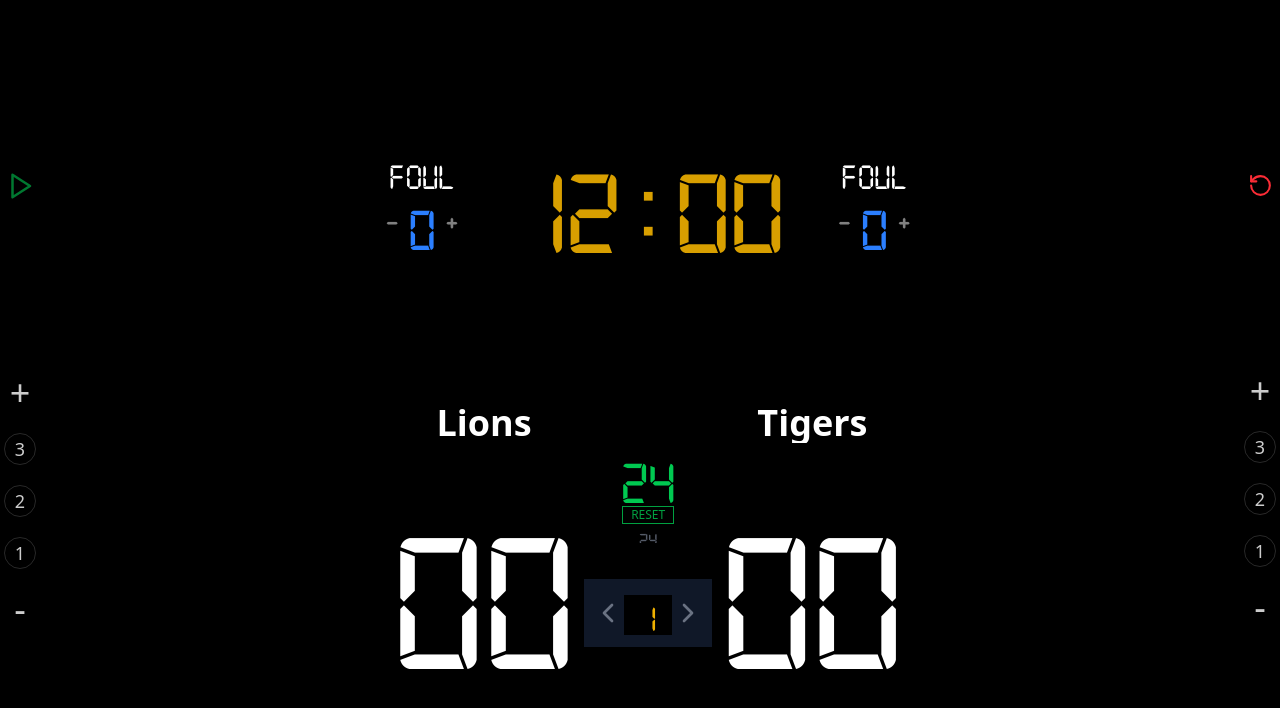
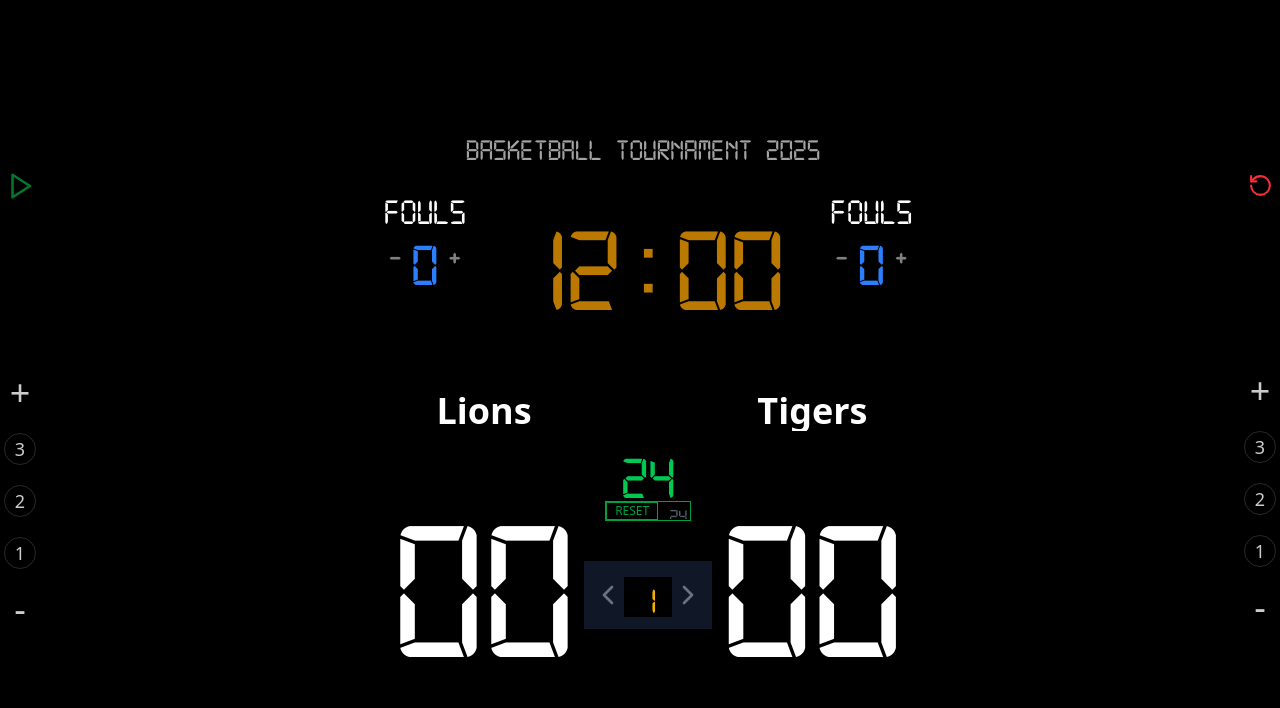
Before and after one commit to NickAndriam/snap-mark, a React app: page / in a window 1280 px wide. Shown: the top 708 px of the page. Built offline with nearby package versions, Linux system fonts and the light colour scheme; the HTML template or start-up script is replaced by a standard one.

Commit message:
feat: enhance score board functionality with foul tracking and timer reset logic

```diff
--- a/src/components/score-board/foul.tsx
+++ b/src/components/score-board/foul.tsx
@@ -1,10 +1,11 @@
-import React from "react";
-
-export default function Foul() {
-  const [fouls, setFouls] = React.useState(0);
+interface FoulProps {
+  fouls: number;
+  setFouls: (fouls: number) => void;
+}
+export default function Foul({ fouls, setFouls }: FoulProps) {
   return (
     <div className="digital">
-      <p className="text-2xl lg:text-4xl">FOUL</p>
+      <p className="text-2xl lg:text-4xl">Fouls</p>
       <div className="flex gap-2 items-center justify-center">
         <p
           className="text-4xl opacity-50 pressed"
--- a/src/components/score-board/score-board.tsx
+++ b/src/components/score-board/score-board.tsx
@@ -28,12 +28,9 @@ export default function ScoreBoard() {
   // });
 
   const [defaultScore] = useState<number>(0);
-
   const [startTimer, setStartTimer] = useState<boolean>(false);
   const [restartTimer, setRestartTimer] = useState<boolean>(false);
-
-  console.log("Away team score", awayTeam);
-  console.log("Home team score", homeTeam);
+  const [resetShotClock, setResetShotClock] = useState<boolean>(false);
 
   const onFullReset = () => {
     setHomeTeam({
@@ -57,19 +54,30 @@ export default function ScoreBoard() {
     }
   }, [restartTimer, setRestartTimer]);
 
+  useEffect(() => {
+    setResetShotClock(true);
+    setStartTimer(false);
+    const timeout = setTimeout(() => {
+      setResetShotClock(false);
+      // setStartTimer(true);
+    }, 100);
+    return () => clearTimeout(timeout);
+  }, [homeTeam.score, awayTeam.score]);
+
   return (
     <div className="flex">
+      {/* Left Bar */}
       <div className="fixed left-0 top-0 flex flex-col items-center justify-between lg:justify-evenly h-full w-10 py-4 lg:py-0 z-100">
         {startTimer ? (
           <Pause
             size={30}
-            className="opacity-60 text-green-500"
+            className="opacity-60 text-green-500 pressed"
             onClick={() => setStartTimer(false)}
           />
         ) : (
           <Play
             size={30}
-            className="opacity-60 text-green-500"
+            className="opacity-60 text-green-500 pressed"
             onClick={() => setStartTimer(true)}
           />
         )}
@@ -84,12 +92,33 @@ export default function ScoreBoard() {
           }
         />
       </div>
-      <div className="relative select-none text-white w-full flex flex-col gap-2 items-center justify-evenly px-20 lg:px-40 xl:px-96">
+      {/* Main Scoreboard */}
+      <div className="relative select-none text-white w-full flex flex-col gap-2 items-center justify-evenly px-20 lg:px-40 xl:px-96 lg:py-20">
+        {/* Timer, Fouls */}
         <div className="w-full flex items-center justify-between">
-          <Foul />
-          <Timer state={startTimer} restartTimer={restartTimer} />
-          <Foul />
+          <Foul
+            fouls={homeTeam.fouls}
+            setFouls={(currentFouls) =>
+              setHomeTeam({ ...homeTeam, fouls: currentFouls })
+            }
+          />
+          <div className="w-full">
+            <div className="w-full mt-2">
+              <input
+                className="text-3xl w-full digital text-white/80 text-center opacity-80"
+                defaultValue="BasketBall Tournament 2025 "
+              />
+            </div>
+            <Timer isPlaying={startTimer} restartTimer={restartTimer} />
+          </div>
+          <Foul
+            fouls={awayTeam.fouls}
+            setFouls={(currentFouls) =>
+              setAwayTeam({ ...awayTeam, fouls: currentFouls })
+            }
+          />
         </div>
+        {/* Score, ShotClock */}
         <div className="w-full flex flex-row items-center justify-between z-10 text-white rounded-lg">
           <Score
             teamName={homeTeam.name}
@@ -103,7 +132,11 @@ export default function ScoreBoard() {
             }
           />
           <div className="flex flex-col items-center justify-center gap-10">
-            <ShotClock />
+            <ShotClock
+              isPlaying={startTimer}
+              restartTimer={restartTimer || resetShotClock}
+              resetShotClock={resetShotClock}
+            />
             <Period period={period} setPeriod={setPeriod} />
           </div>
           <Score
@@ -119,8 +152,13 @@ export default function ScoreBoard() {
           />
         </div>
       </div>
+      {/* Right Bar */}
       <div className="fixed right-0 top-0 flex flex-col items-center justify-between lg:justify-evenly h-full w-10 py-4 lg:py-0 z-100">
-        <RotateCcw size={25} className=" text-red-500" onClick={onFullReset} />
+        <RotateCcw
+          size={25}
+          className=" text-red-500 pressed"
+          onClick={onFullReset}
+        />
         <ScoreButtons
           score={awayTeam.score}
           getScore={(point) =>
--- a/src/components/score-board/shot-clock.tsx
+++ b/src/components/score-board/shot-clock.tsx
@@ -1,40 +1,65 @@
-import { useState } from "react";
+import { useEffect, useState } from "react";
 import { useTimer } from "react-timer-hook";
 
-export default function ShotClock() {
+interface ShotClockProps {
+  isPlaying: boolean;
+  restartTimer: boolean;
+  resetShotClock: boolean;
+}
+
+export default function ShotClock({
+  isPlaying,
+  restartTimer,
+  resetShotClock,
+}: ShotClockProps) {
   const [minutesInSeconds, setMinutesInSeconds] = useState(24); // minutesInSeconds
 
   // Time
   const time = new Date();
   time.setSeconds(time.getSeconds() + minutesInSeconds); // 600 seconds = 10 minutes
 
-  const { seconds, isRunning, pause, resume, restart } = useTimer({
+  const { seconds, pause, resume, restart } = useTimer({
     expiryTimestamp: time,
     autoStart: false,
-    onExpire: () => console.warn("Timer expired"),
+    onExpire: () => {
+      const newTime = new Date();
+      newTime.setSeconds(newTime.getSeconds() + minutesInSeconds);
+      restart(newTime, false);
+    },
   });
 
-  const themeColor =
-    seconds > 10
-      ? "text-green-500"
-      : seconds > 3
-      ? "text-yellow-500"
-      : "text-red-500";
+  // Global Reset
+  useEffect(() => {
+    if (isPlaying) {
+      resume();
+    } else {
+      pause();
+    }
+    if (restartTimer) restart(time, false);
+  }, [isPlaying, pause, resume, restartTimer]);
+
+  // Reset Shot Clock when resetShotClock is true
+  useEffect(() => {
+    if (resetShotClock) {
+      const newTime = new Date();
+      newTime.setSeconds(newTime.getSeconds() + minutesInSeconds);
+      restart(newTime, false);
+    }
+  }, [resetShotClock, minutesInSeconds, restart]);
+
+  const themeColor = seconds > 10 ? "text-green-500" : "text-red-500";
 
   return (
     <div className="flex flex-col items-center justify-center gap-1">
       <h3
         className={`text-[60px] lg:[90px] font-bold digital leading-none text-green-500 w-16 pressed
             ${themeColor} cursor-pointer`}
-        onClick={() => (isRunning ? pause() : resume())}
+        onClick={() => restart(time, true)}
       >
         {seconds}
       </h3>
-      <div className="flex flex-col items-center justify-center gap-2 opacity-80">
-        <p
-          className="text-xs text-green-500 border border-green-500 px-2 pressed active:bg-green-500 active:text-white"
-          onClick={() => restart(time, true)}
-        >
+      <div className="flex flex-row items-center justify-center gap-2 opacity-80 border border-green-500">
+        <p className="text-xs text-green-500 border border-green-500 px-2 pressed active:bg-green-500 active:text-white">
           RESET
         </p>
         <input
--- a/src/components/score-board/timer.tsx
+++ b/src/components/score-board/timer.tsx
@@ -2,11 +2,11 @@ import { useEffect } from "react";
 import { useTimer } from "react-timer-hook";
 
 interface TimerProps {
-  state: boolean;
+  isPlaying: boolean;
   restartTimer: boolean;
 }
 
-export default function Timer({ state, restartTimer }: TimerProps) {
+export default function Timer({ isPlaying, restartTimer }: TimerProps) {
   const minutesInSeconds = 720;
   // Time
   const time = new Date();
@@ -19,28 +19,28 @@ export default function Timer({ state, restartTimer }: TimerProps) {
   });
 
   useEffect(() => {
-    if (state) {
+    if (isPlaying) {
       resume();
     } else {
       pause();
     }
     if (restartTimer) restart(time, false);
-  }, [state, pause, resume, restartTimer]);
+  }, [isPlaying, pause, resume, restartTimer]);
 
   const formatTime = (num: number) => num.toString().padStart(2, "0");
 
   const themeColor =
     minutes > 10
-      ? "text-yellow-500"
-      : seconds > 5
-      ? "text-yellow-300"
-      : "text-red-500";
-
+      ? "text-yellow-600"
+      : minutes > 5
+      ? "text-yellow-600"
+      : "text-red-600";
   return (
     <div className="flex items-center justify-center text-white rounded-lg">
       <div className="">
         <p
-          className={`text-[90px] lg:text-[120px] digital opacity-90 ${themeColor}`}
+          className={`text-[90px] lg:text-[120px] digital opacity-90 pressed ${themeColor}`}
+          onClick={() => restart(time, false)}
         >
           {formatTime(minutes)}:{formatTime(seconds)}
         </p>
--- a/src/index.css
+++ b/src/index.css
@@ -79,7 +79,9 @@ input[type="number"] {
   /* overflow: hidden; */
   margin: 0px !important;
 }
-
+.pressed:hover {
+  cursor: pointer;
+}
 .pressed:active {
   scale: 0.8;
   transition: all 0.1s ease-in-out;
```
